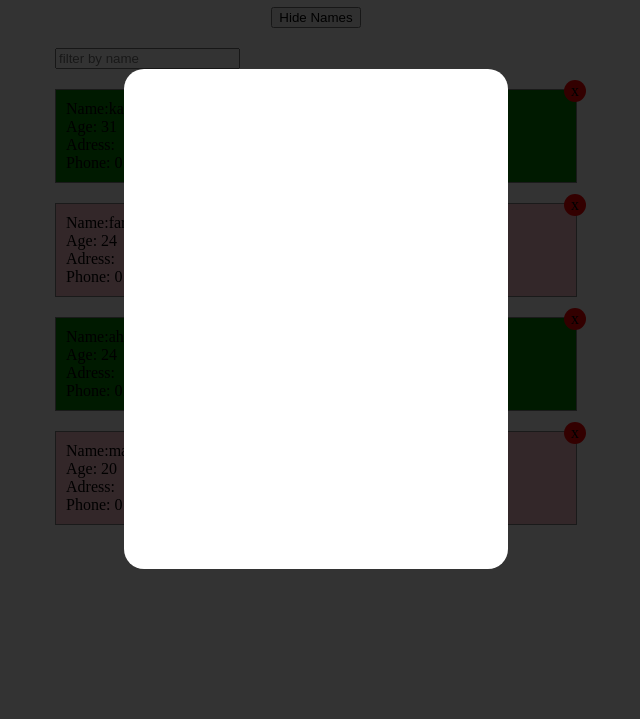
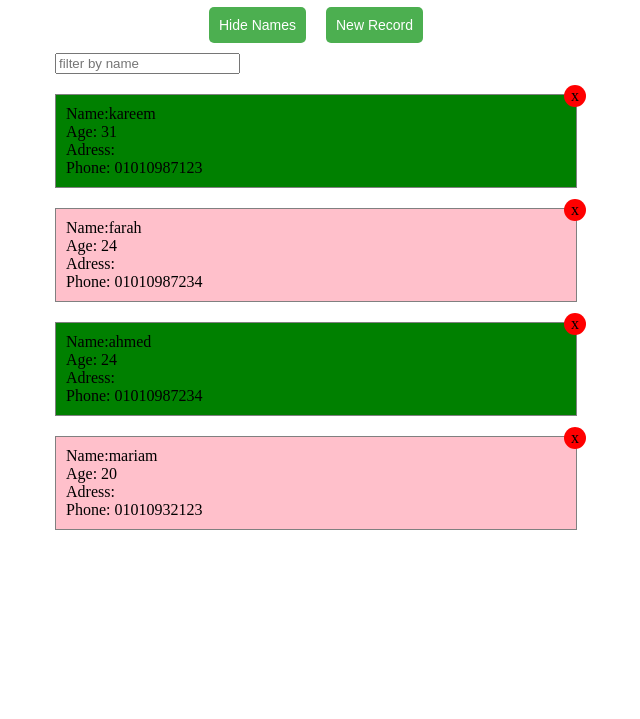
Before and after one commit to KimzCodes/reactjs-introduction, a React app: page / in a window 1280 px wide. Shown: the part 81-800 px from the top of the page, without its empty margins (324-964 px from the left). Built offline with nearby package versions, Linux system fonts and the light colour scheme.

Commit message:
modal show and hide

```diff
--- a/src/App/App.css
+++ b/src/App/App.css
@@ -1,3 +1,15 @@
+.button {
+  background-color: #4caf50; /* Green */
+  border: none;
+  color: white;
+  padding: 10px;
+  text-align: center;
+  text-decoration: none;
+  display: inline-block;
+  font-size: 14px;
+  border-radius: 5px;
+}
+
 .mainContainer {
   display: flex;
   flex-direction: column;
--- a/src/App/App.js
+++ b/src/App/App.js
@@ -8,6 +8,7 @@ import './App.css';
 const App = () => {
   const [cardToggle, setCardToggle] = useState(true);
   const [filter, setFilter] = useState('');
+  const [showModal, setShowModal] = useState(false);
   const [state, setState] = useState([
     {
       id: 1,
@@ -68,14 +69,23 @@ const App = () => {
 
   return (
     <div className='mainContainer'>
-      <Modal />
+      <Modal show={showModal} closeModal={() => setShowModal(false)} />
       <h1>List of Data</h1>
-      <button
-        style={{ marginBottom: '20px' }}
-        onClick={() => setCardToggle(!cardToggle)}
-      >
-        {cardToggle ? 'Hide Names' : 'Show Names'}
-      </button>
+
+      <div style={{ display: 'flex', marginBottom: '10px' }}>
+        <button
+          style={{ marginRight: '20px' }}
+          onClick={() => setCardToggle(!cardToggle)}
+          className='button'
+        >
+          {cardToggle ? 'Hide Names' : 'Show Names'}
+        </button>
+
+        <button className='button' onClick={() => setShowModal(true)}>
+          New Record
+        </button>
+      </div>
+
       <div className={cardToggle ? 'show' : 'hide'}>
         <Filter filteration={filterNames} />
 
--- a/src/components/Modal/Modal.js
+++ b/src/components/Modal/Modal.js
@@ -3,22 +3,24 @@ import ReactDom from 'react-dom';
 
 import styles from './Modal.module.css';
 
-const Backdrop = () => {
-  return <div className={styles.backDrop}></div>;
+const Backdrop = ({ close }) => {
+  return <div className={styles.backDrop} onClick={close}></div>;
 };
 
 const Overlay = () => <div className={styles.overlay}></div>;
 
-const Modal = () => {
+const Modal = ({ show, closeModal }) => {
   return (
+    show && (
       <Fragment>
         {ReactDom.createPortal(
           <Fragment>
-          <Backdrop /> <Overlay />
+            <Backdrop close={closeModal} /> <Overlay />
           </Fragment>,
           document.getElementById('modal')
         )}
       </Fragment>
+    )
   );
 };
 
```
Lines whose indentation alone changed are shown as unchanged.
